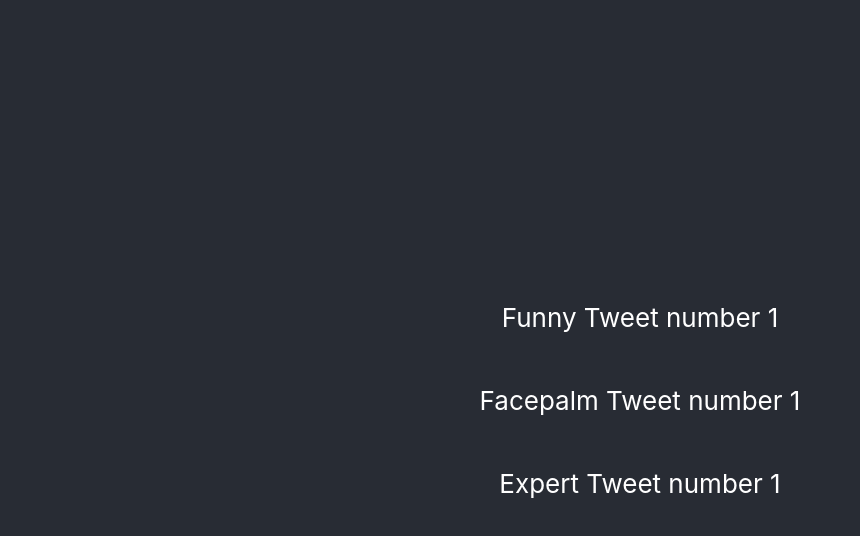
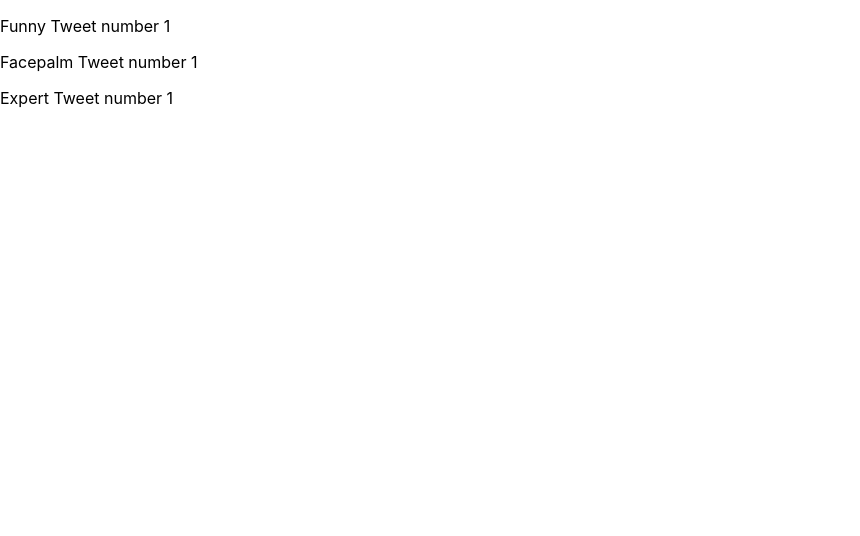
Before and after one commit to syam1123/tweetter, a React (Create React App) app: page / in a window 1280 px wide. Shown: the top 536 px of the page, without its empty margins (0-860 px from the left). Built offline with nearby package versions, Linux system fonts and the light colour scheme.

Commit message:
Removed unnecessary files generated by react-create-app

```diff
--- a/src/App.css
+++ /dev/null
@@ -1,38 +0,0 @@
-.App {
-  text-align: center;
-}
-
-.App-logo {
-  height: 40vmin;
-  pointer-events: none;
-}
-
-@media (prefers-reduced-motion: no-preference) {
-  .App-logo {
-    animation: App-logo-spin infinite 20s linear;
-  }
-}
-
-.App-header {
-  background-color: #282c34;
-  min-height: 100vh;
-  display: flex;
-  flex-direction: column;
-  align-items: center;
-  justify-content: center;
-  font-size: calc(10px + 2vmin);
-  color: white;
-}
-
-.App-link {
-  color: #61dafb;
-}
-
-@keyframes App-logo-spin {
-  from {
-    transform: rotate(0deg);
-  }
-  to {
-    transform: rotate(360deg);
-  }
-}
--- a/src/App.js
+++ b/src/App.js
@@ -1,5 +1,4 @@
 import React, { Component } from 'react'
-import './App.css'
 
 import {
   initSubscription,
@@ -7,7 +6,7 @@
   refreshTweets,
   allTweetProvider,
   resetAllSubscription,
-} from './store'
+} from './data-centre'
 
 class App extends Component {
   constructor() {
```
Also changed, not shown: src/data-centre/index.js (renamed from src/store/index.js), src/logo.svg (deleted).
